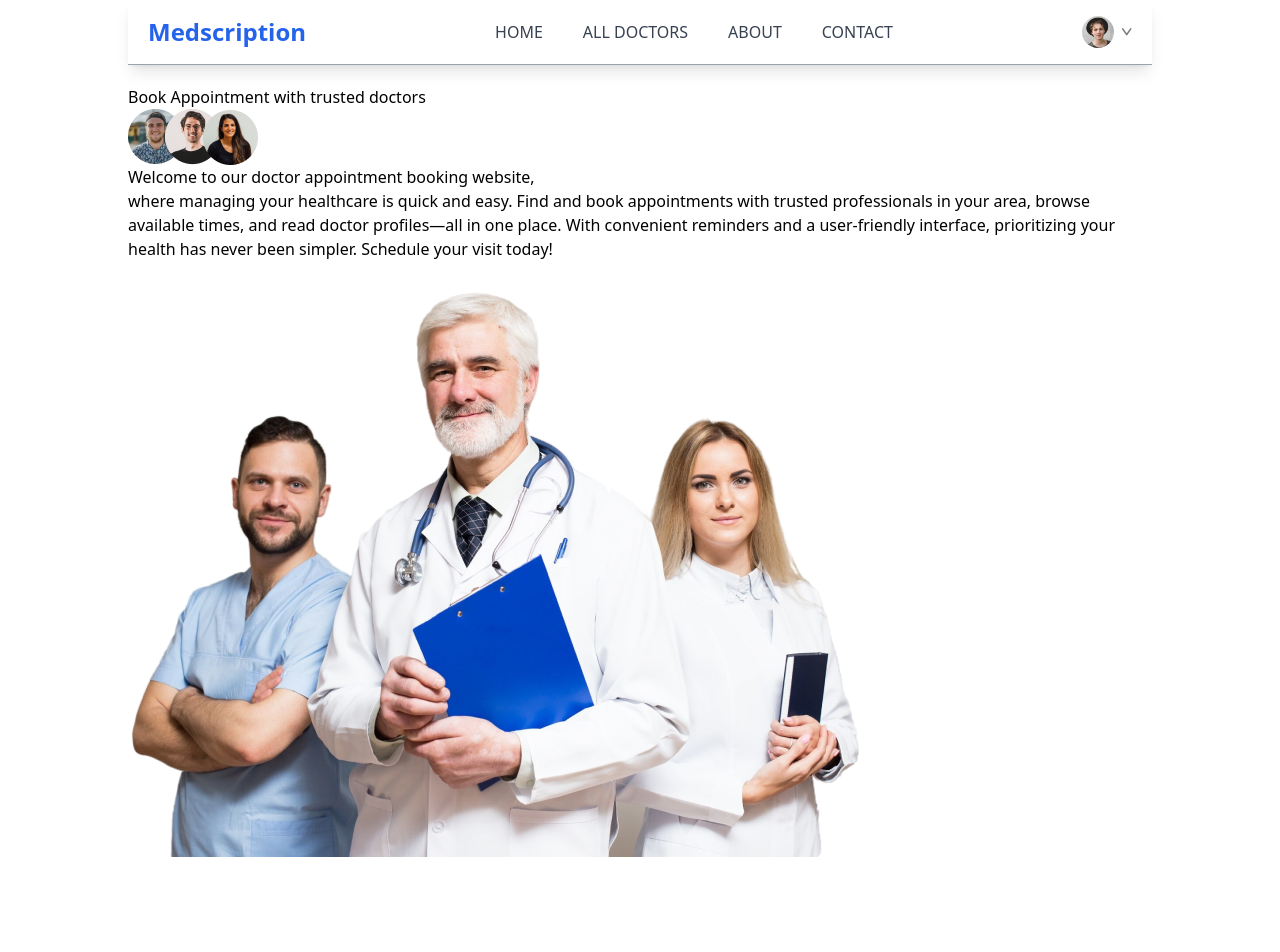
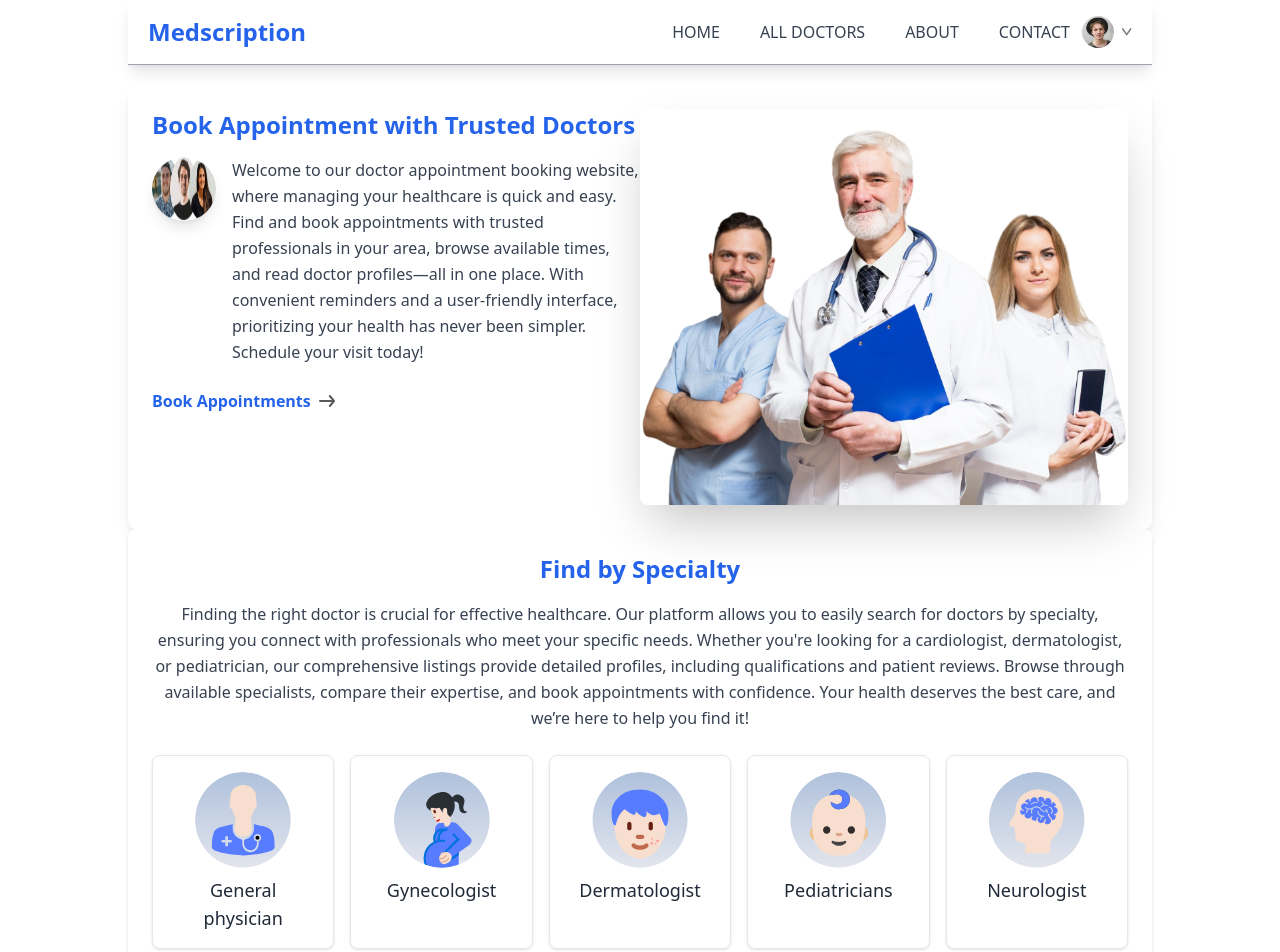
Before and after one commit to Papun1111/VitalsOn, a React (Vite) app in the folder frontend/: page / in a window 1280 px wide. Shown: the top 952 px of the page. Before the commit the page ends 857 px from the top, so only its background shows below. Built offline with nearby package versions, Linux system fonts and the light colour scheme.

Commit message:
speciality section updated

```diff
--- a/frontend/src/Components/Header/Header.jsx
+++ b/frontend/src/Components/Header/Header.jsx
@@ -1,14 +1,19 @@
 import React from "react";
 import { assets } from "../../assets/assets";
+
 const Header = () => {
   return (
-    <div>
-      {/* left side */}
-      <div>
-        <p>Book Appointment with trusted doctors</p>
-        <div>
-          <img src={assets.group_profiles} alt="" />
-          <p>
+    <div className="flex flex-col md:flex-row justify-between p-6 bg-white shadow-lg rounded-lg transition-all duration-300 hover:shadow-xl">
+      {/* Left Side */}
+      <div className="flex-1">
+        <p className="text-2xl font-bold text-blue-600 mb-4">Book Appointment with Trusted Doctors</p>
+        <div className="flex items-start space-x-4 mb-6">
+          <img
+            src={assets.group_profiles}
+            alt="Profiles"
+            className="w-16 h-16 rounded-full shadow-lg transition-transform duration-300 transform hover:scale-110"
+          />
+          <p className="text-gray-700 leading-relaxed">
             Welcome to our doctor appointment booking website,
             <br /> where managing your healthcare is quick and easy. Find and
             book appointments with trusted professionals in your area, browse
@@ -17,10 +22,26 @@ const Header = () => {
             your health has never been simpler. Schedule your visit today!
           </p>
         </div>
+        <a
+          href="#speciality"
+          className="flex items-center text-blue-600 font-semibold hover:text-blue-800 transition duration-300"
+        >
+          <span>Book Appointments</span>
+          <img
+            src={assets.arrow_icon}
+            alt="Arrow"
+            className="ml-2 w-4 h-4 transition-transform duration-300 transform hover:translate-x-1"
+          />
+        </a>
       </div>
-      {/* right side */}
-      <div>
-        <img src={assets.header_img} alt="" />
+
+      {/* Right Side */}
+      <div className="flex-1 flex justify-center items-center">
+        <img
+          src={assets.header_img}
+          alt="Healthcare"
+          className="rounded-lg shadow-2xl transition-transform duration-300 transform hover:scale-105"
+        />
       </div>
     </div>
   );
--- a/frontend/src/Components/NavBar/NavBar.jsx
+++ b/frontend/src/Components/NavBar/NavBar.jsx
@@ -2,16 +2,18 @@ import React, { useState } from "react";
 import "./NavBar.css";
 import { NavLink, useNavigate } from "react-router-dom";
 import { assets } from "../../assets/assets";
+
 const NavBar = () => {
   const navigate = useNavigate();
   const [showMenu, setShowMenu] = useState(false);
   const [token, setToken] = useState(true);
+
   return (
-    <div className="flex flex-wrap items-center justify-between px-5 py-3 mb-5 border-b border-gray-400 shadow-lg bg-white">
+    <div className="flex items-center justify-between px-5 py-3 mb-5 border-b border-gray-400 shadow-lg bg-white">
       <h1 className="text-xl md:text-2xl font-bold text-blue-600">
         Medscription
       </h1>
-      <ul className="flex flex-col md:flex-row md:space-x-4 mt-3 md:mt-0">
+      <ul className="flex flex-col md:flex-row md:space-x-4 mt-3 md:mt-0 ml-auto">
         <NavLink
           exact
           to="/"
@@ -45,15 +47,15 @@ const NavBar = () => {
       <div>
         {token ? (
           <div className="flex items-center gap-2 cursor-pointer group relative">
-            <img className="w-8 rounded-full" src={assets.profile_pic} alt="" />{/* need to add your own image */}
-             <img className="w-2.5 " src={assets.dropdown_icon} alt="" />
-             <div className="absolute top-0 right-0 pt-14 text-base font-medium text-gray-600 z-20 hidden group-hover:block">
-              <div  className="min-w-28 bg-stone-100 rounded flex flex-col gap-4 p-4">
-                <p onClick={()=>navigate("/my-profile")} className="hover:text-black cursor-pointer">My Profile</p>
-                <p onClick={()=>navigate("/my-appointments")} className="hover:text-black cursor-pointer">My Appointments</p>
-                <p onClick={()=>{setToken(false)}} className="hover:text-black cursor-pointer">Logout</p>
+            <img className="w-8 rounded-full" src={assets.profile_pic} alt="" />
+            <img className="w-2.5 " src={assets.dropdown_icon} alt="" />
+            <div className="absolute top-0 right-0 pt-14 text-base font-medium text-gray-600 z-20 hidden group-hover:block">
+              <div className="min-w-28 bg-stone-100 rounded flex flex-col gap-4 p-4">
+                <p onClick={() => navigate("/my-profile")} className="hover:text-black cursor-pointer">My Profile</p>
+                <p onClick={() => navigate("/my-appointments")} className="hover:text-black cursor-pointer">My Appointments</p>
+                <p onClick={() => { setToken(false); }} className="hover:text-black cursor-pointer">Logout</p>
               </div>
-             </div>
+            </div>
           </div>
         ) : (
           <button
--- /dev/null
+++ b/frontend/src/Components/SpecialityMenu/SpecialityMenu.jsx
@@ -0,0 +1,32 @@
+import React from 'react';
+import { specialityData } from '../../assets/assets';
+import { Link } from 'react-router-dom';
+
+const SpecialityMenu = () => {
+  return (
+    <div id="speciality" className="p-6 bg-white rounded-lg shadow-md max-w-6xl mx-auto">
+      <h1 className="text-2xl font-bold text-blue-600 mb-4 text-center">Find by Specialty</h1>
+      <p className="text-gray-700 leading-relaxed mb-6 text-center">
+        Finding the right doctor is crucial for effective healthcare. Our platform allows you to easily search for doctors by specialty, ensuring you connect with professionals who meet your specific needs. Whether you're looking for a cardiologist, dermatologist, or pediatrician, our comprehensive listings provide detailed profiles, including qualifications and patient reviews. Browse through available specialists, compare their expertise, and book appointments with confidence. Your health deserves the best care, and we’re here to help you find it!
+      </p>
+      <div className="grid grid-cols-2 sm:grid-cols-3 md:grid-cols-4 lg:grid-cols-5 gap-4">
+        {specialityData.map((item, index) => (
+          <Link
+            key={index}
+            to={`/doctors/${item.speciality}`}
+            className="flex flex-col items-center border rounded-lg p-4 shadow hover:shadow-lg transition-shadow duration-300"
+          >
+            <img
+              src={item.image}
+              alt={item.speciality}
+              className="w-20 h-20 sm:w-24 sm:h-24 mb-2 object-cover rounded-full"
+            />
+            <p className="text-center text-md sm:text-lg font-medium text-gray-800">{item.speciality}</p>
+          </Link>
+        ))}
+      </div>
+    </div>
+  );
+}
+
+export default SpecialityMenu;
--- a/frontend/src/Pages/Home.jsx
+++ b/frontend/src/Pages/Home.jsx
@@ -1,9 +1,11 @@
 import React from 'react'
 import Header from '../Components/Header/Header'
+import SpecialityMenu from '../Components/SpecialityMenu/SpecialityMenu'
 const Home = () => {
   return (
     <div>
       <Header></Header>
+      <SpecialityMenu></SpecialityMenu>
     </div>
   )
 }
```
